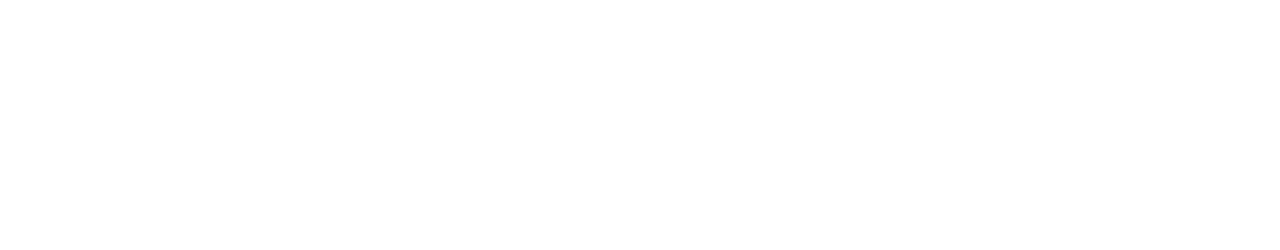
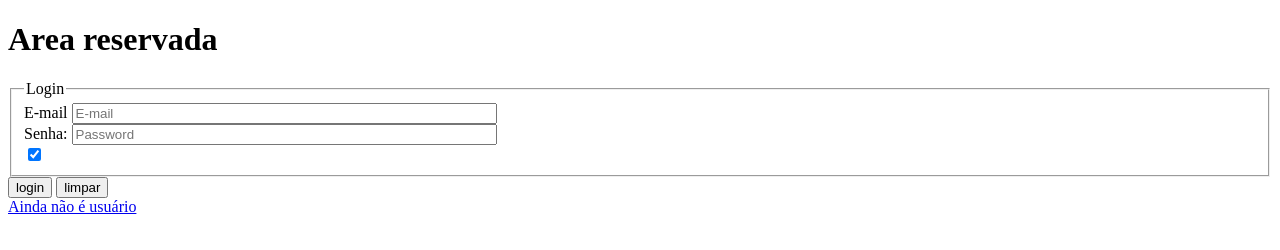
Before and after one commit to Murilo433/Exemplo-de-formulario-HTML, a plain HTML site: page index.html in a window 1280 px wide. Drawn offline with Linux system fonts and the light colour scheme.

Commit message:
Formulario de Login

```diff
--- a/index.html
+++ b/index.html
@@ -1,12 +1,30 @@
 <!DOCTYPE html>
-<html lang="pt-br">
+<html lang="pt-Br">
+
 <head>
     <meta charset="UTF-8">
     <meta http-equiv="X-UA-Compatible" content="IE=edge">
     <meta name="viewport" content="width=device-width, initial-scale=1.0">
-    <title>Document</title>
+    <title>Area reservada</title>
 </head>
+
 <body>
+    <h1>Area reservada</h1>
+    <form nome="-login" method="get">
+        <fieldset>
+            <legend>Login</legend>
+            <label>E-mail</label>
+            <input type="email" id="email" name="email" required maxlength="10" size="50" placeholder="E-mail" /><br>
+            <label>Senha:</label>
+            <input type="password" id="senha" name="senha" required maxlength="10" title="Preencha" size="50"
+                placeholder="Password" /><br>
+            <input type="checkbox" id="lembrar" name="lembrar" checked />
+            <!-- Lembrar usuário? -->
+        </fieldset>
+        <input type="submit" value="login" />
+        <input type="reset" value="limpar" />
+    </form>
+    <a href="novo.html">Ainda não é usuário</a>
+</body>
 
-</body>
 </html>
```
